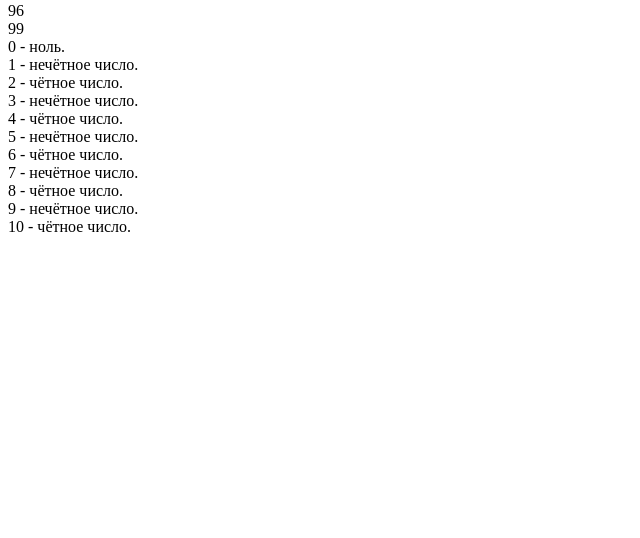
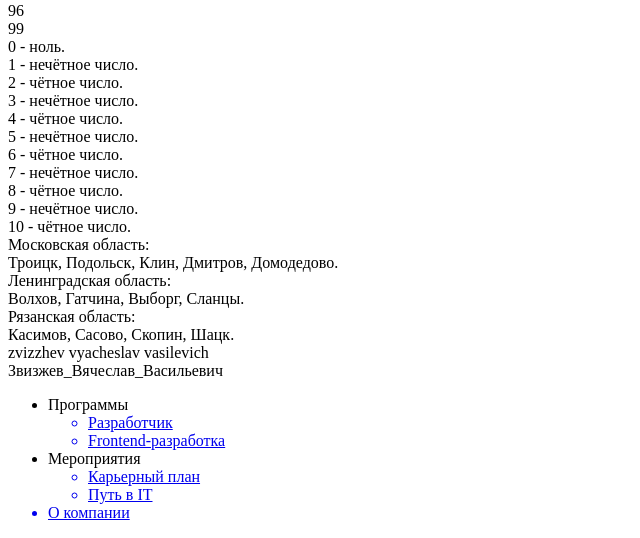
Before and after one commit to alexanderkolt/gb_basic_course_php, a PHP site: page / in a window 1280 px wide. Shown: the part 564-1102 px from the top of the page, without its empty margins (0-640 px from the left). Before the commit the page ends 796 px from the top, so only its background shows below. Run offline with PHP 8.4, Linux system fonts and the light colour scheme.

Commit message:
complited 6 tasks from lesson 3

```diff
--- a/index.php
+++ b/index.php
@@ -33,4 +33,56 @@ do{
 <?php
 
 //Задание 3.
+
+$myArry= ["Московская область"=>["Троицк", "Подольск", "Клин","Дмитров","Домодедово"],"Ленинградская область"=>["Волхов","Гатчина","Выборг","Сланцы"],"Рязанская область"=>["Касимов","Сасово","Скопин","Шацк"]];
+foreach($myArry as $area => $city){
+    $str=implode(', ', $city).'.';
+    echo "$area: <br> $str <br>";
+ }
 ?>
+
+<!-- 4. Объявить массив, индексами которого являются буквы русского языка, а значениями – соответствующие латинские буквосочетания (‘а’=> ’a’, ‘б’ => ‘b’, ‘в’ => ‘v’, ‘г’ => ‘g’, …, ‘э’ => ‘e’, ‘ю’ => ‘yu’, ‘я’ => ‘ya’).
+Написать функцию транслитерации строк. -->
+
+<?php
+
+function transli($str){
+    $translitArr= ["a"=>"a", "б" =>"b", "в" => "v","г" => "g","д" => "d","е" => "e","ё" => "yo","ж" => "zh","з" => "z","и" => "i","й" => "y","к" => "k","л" => "l","м" => "m","н" => "n","о" => "o","п" => "p","р" => "r","с" => "s","т" => "t","у" => "u","ф" => "f","х" => "kh","ц" => "ts","ч" => "ch","ш" => "sh","щ" => "shch","Ъ" => '', "ы" => "y","ь" => '',"э" => "e","ю" => "yo","я"=> "ya"];
+    return  strtr(mb_strtolower($str), $translitArr);
+}
+echo transli("Звизжев Вячеслав Васильевич");
+
+
+// 5. Написать функцию, которая заменяет в строке пробелы на подчеркивания и возвращает видоизмененную строчку.
+
+function changeSpaceForSnake($str){
+    return str_replace(" ","_",$str);
+}
+echo changeSpaceForSnake("<br>Звизжев Вячеслав Васильевич");
+
+// 6. В имеющемся шаблоне сайта заменить статичное меню (ul – li) на генерируемое через PHP. Необходимо представить пункты меню как элементы массива и вывести их циклом. Подумать, как можно реализовать меню с вложенными подменю? Попробовать его реализовать.
+
+$menuUlli=["Программы"=>[
+    "Разработчик"=>"https://gb.ru/geek_university/developer",
+    "Frontend-разработка"=>"https://gb.ru/geek_university/frontend"
+    ],
+           "Мероприятия"=>[
+    "Карьерный план"=>"https://gb.ru/courses/careerplan",
+    "Путь в IT"=>"https://gb.ru/it_dao"
+    ],
+            "О компании"=>"https://gb.ru/company?tab=contacts&"
+];
+$str="<ul>";
+foreach($menuUlli as $item => $subitem){
+        if(is_array($subitem)) {
+            $str .="<li>$item</li><ul>";
+            foreach($subitem as $lowitem => $lowsubitem){
+                $str .= "<a href=$lowsubitem><li>$lowitem</li></a>";
+            }
+            $str .= "</ul>";
+        } else {
+            $str .= "<a href=$subitem><li>$item</li></a>";
+        }
+}
+$str .= "</ul>";
+echo $str;
```
